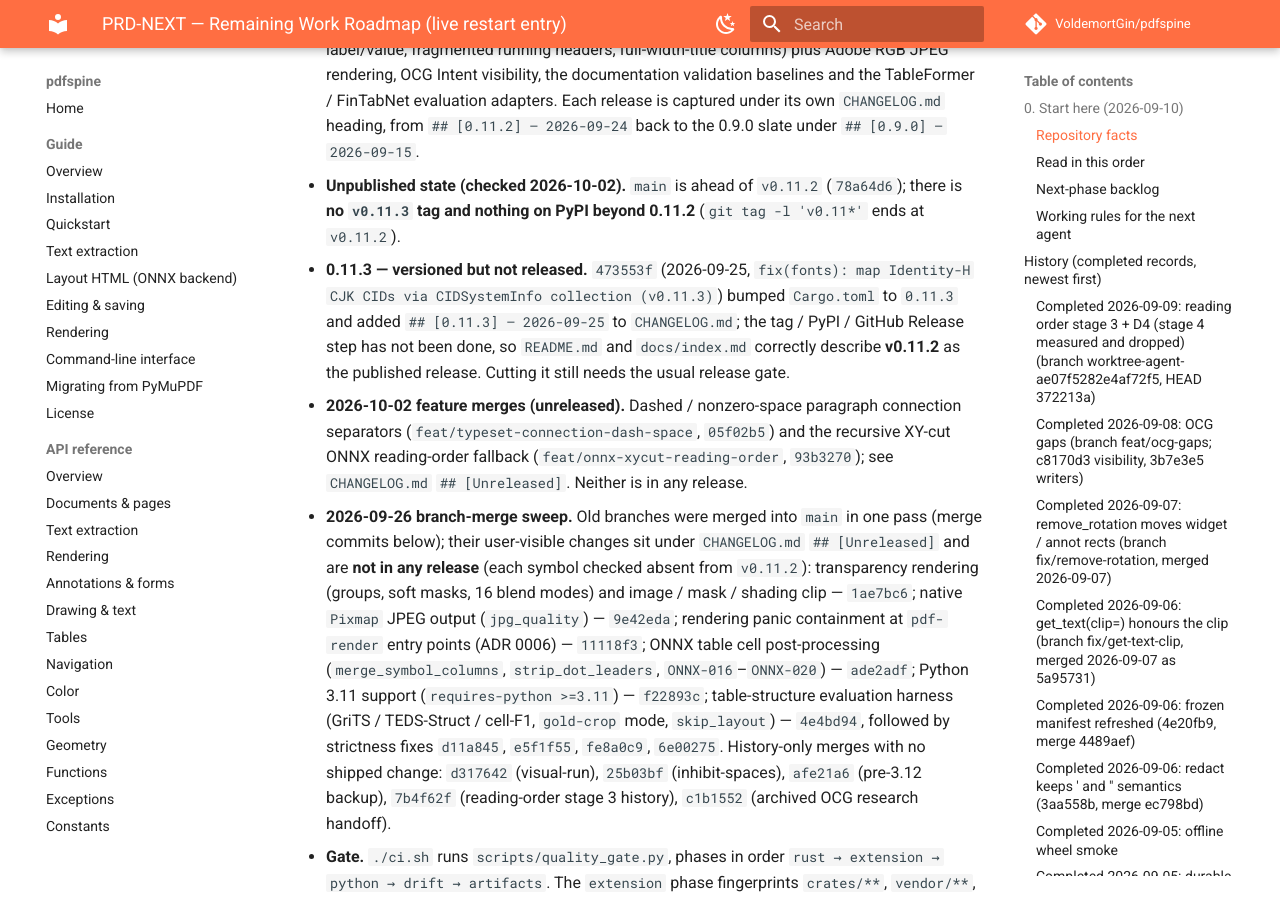
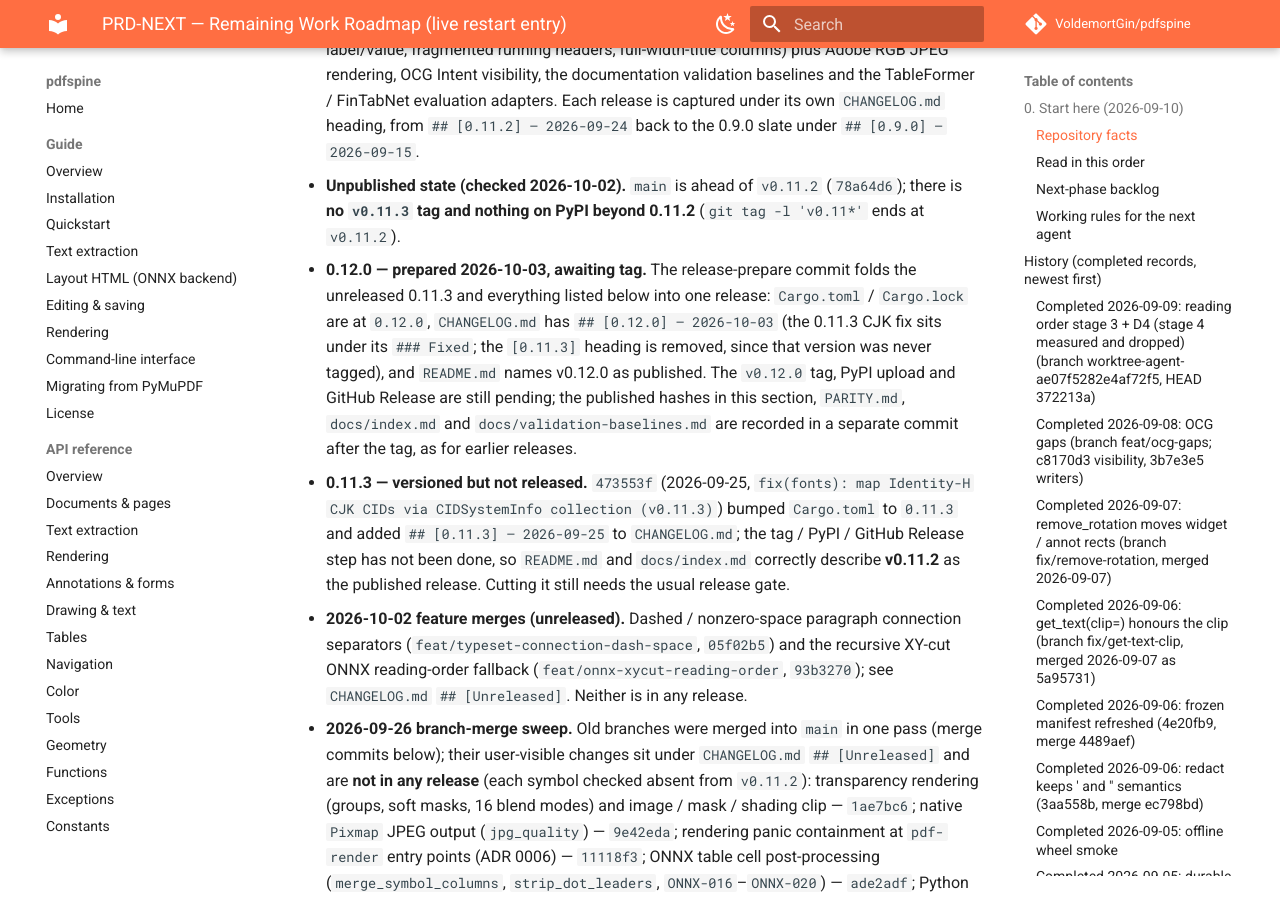
Before and after one commit to VoldemortGin/pdfspine, an MkDocs documentation site: the page built from docs/PRD-NEXT.md, in a window 1280 px wide and 900 px high, scrolled down 1251 px. Built offline with MkDocs 1.6.1 and Material for MkDocs 9.7.7, drawn with Linux system fonts in a browser that asks for light colours; comment, search, counter and statistics services are not loaded.

Commit message:
chore(release): prepare v0.12.0
Fold the never-tagged 0.11.3 (Identity-H CJK CID fix) and the
[Unreleased] slate into a single 0.12.0 release.

Co-Authored-By: Claude Opus 5.5 <noreply@anthropic.com>
Claude-Session: https://claude.ai/code/session_01GLcKLhv7xEQj3zeSctAaoc

```diff
--- a/docs/PRD-NEXT.md
+++ b/docs/PRD-NEXT.md
@@ -58,6 +58,15 @@
 - **Unpublished state (checked 2026-10-02).** `main` is ahead of `v0.11.2`
   (`78a64d6`); there is **no `v0.11.3` tag and nothing on PyPI beyond 0.11.2**
   (`git tag -l 'v0.11*'` ends at `v0.11.2`).
+  - **0.12.0 — prepared 2026-10-03, awaiting tag.** The release-prepare commit
+    folds the unreleased 0.11.3 and everything listed below into one release:
+    `Cargo.toml` / `Cargo.lock` are at `0.12.0`, `CHANGELOG.md` has
+    `## [0.12.0] — 2026-10-03` (the 0.11.3 CJK fix sits under its `### Fixed`;
+    the `[0.11.3]` heading is removed, since that version was never tagged), and
+    `README.md` names v0.12.0 as published. The `v0.12.0` tag, PyPI upload and
+    GitHub Release are still pending; the published hashes in this section,
+    `PARITY.md`, `docs/index.md` and `docs/validation-baselines.md` are recorded
+    in a separate commit after the tag, as for earlier releases.
   - **0.11.3 — versioned but not released.** `473553f` (2026-09-25,
     `fix(fonts): map Identity-H CJK CIDs via CIDSystemInfo collection (v0.11.3)`)
     bumped `Cargo.toml` to `0.11.3` and added `## [0.11.3] — 2026-09-25` to
```
Also changed, not shown: CHANGELOG.md (+18 -19 lines), Cargo.toml (+12 -12 lines), README.md (+1 -1 lines), docs/reference/constants.md (+4 -4 lines), 1 other file.
